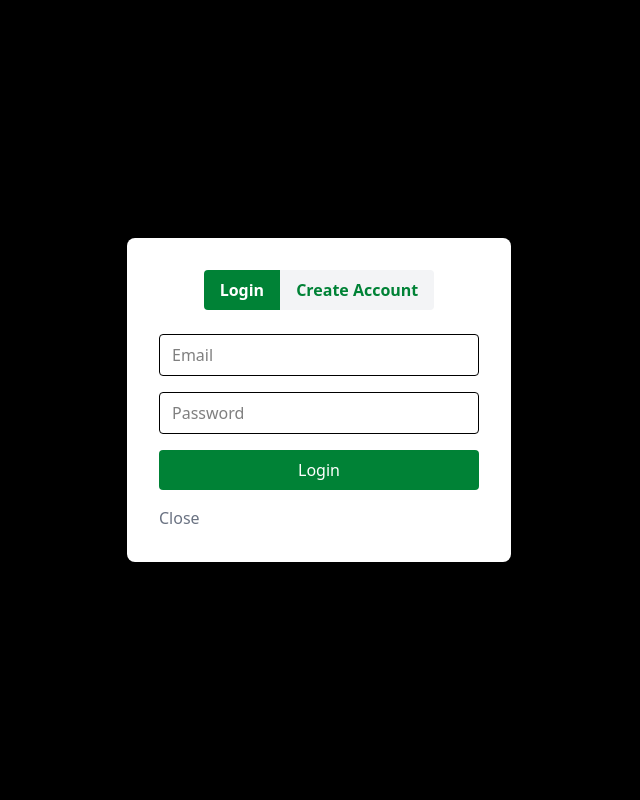
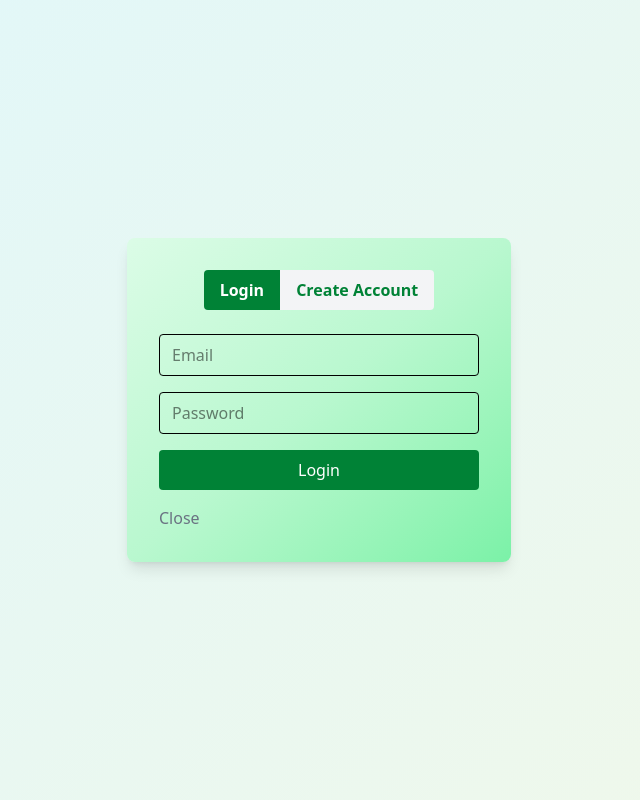
Before and after one commit to Alexandra4373/PFS, a React (Vite) app: page / in a window 1280 px wide. Both pictures are taken after a click on the button 1176 px from the left and 32 px from the top of the page. Shown: the top 800 px of the page, without its empty margins (321-961 px from the left). Built offline with nearby package versions, Linux system fonts and the light colour scheme.

Commit message:
Update Header.jsx

```diff
--- a/src/components/Header.jsx
+++ b/src/components/Header.jsx
@@ -57,8 +57,12 @@ function Header() {
         </header>
         {/* Login/Sign Up Popup */}
         {showLogin && (
-            <div className="fixed inset-0 bg-black bg-opacity-40 flex items-center justify-center z-50">
-                <div className="bg-white rounded-lg shadow-lg p-8 w-full max-w-sm animate-fade-in">
+    <div className="fixed inset-0 flex items-center justify-center z-50"
+         style={{
+             background: "linear-gradient(135deg, #e0f7fa 0%, #f1f8e9 100%)",
+             backdropFilter: "blur(2px)"
+         }}>
+        <div className="bg-gradient-to-br from-green-100 via-green-200 to-green-300 rounded-lg shadow-lg p-8 w-full max-w-sm animate-fade-in">
             <div className="flex justify-center mb-6">
                 <button
                     className={`px-4 py-2 font-semibold rounded-l ${activeTab === 'login' ? 'bg-green-700 text-white' : 'bg-gray-100 text-green-700'}`}
```
Lines whose indentation alone changed are shown as unchanged.
